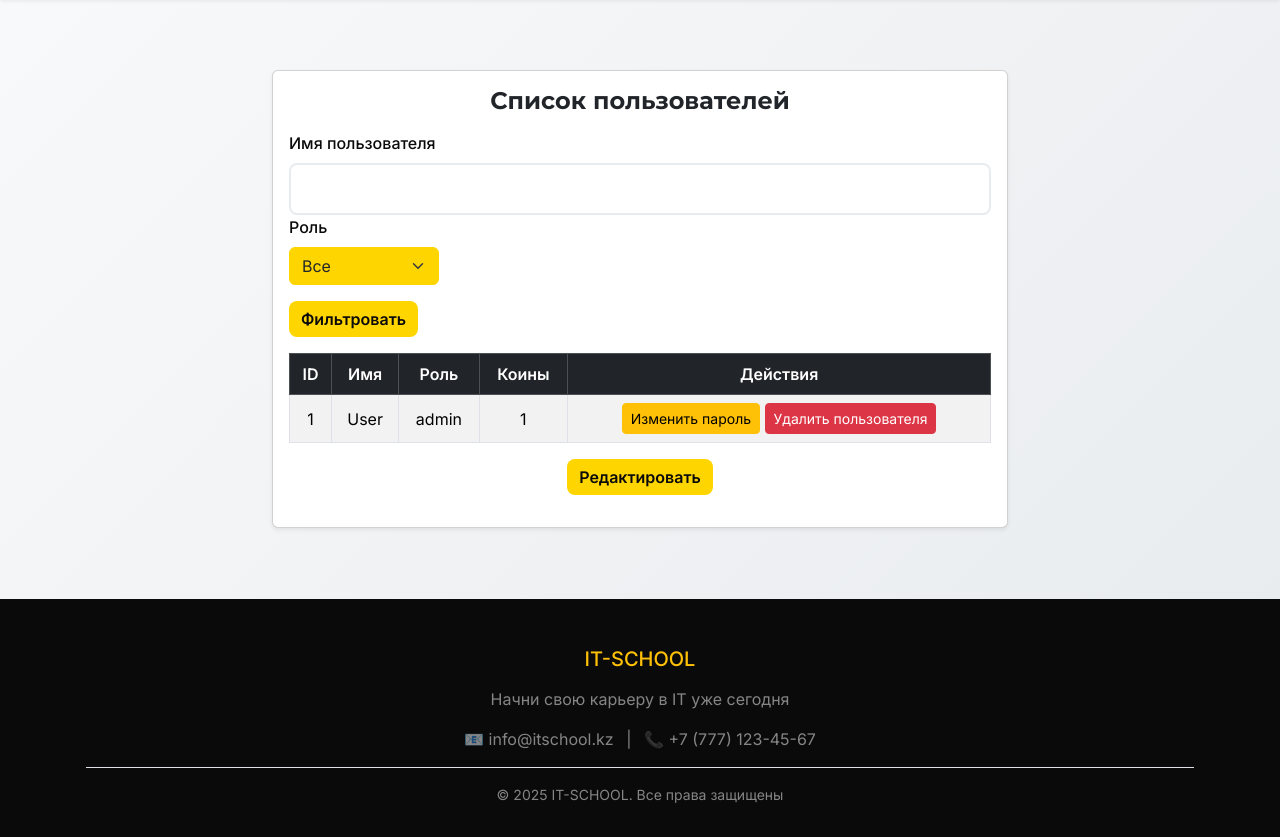
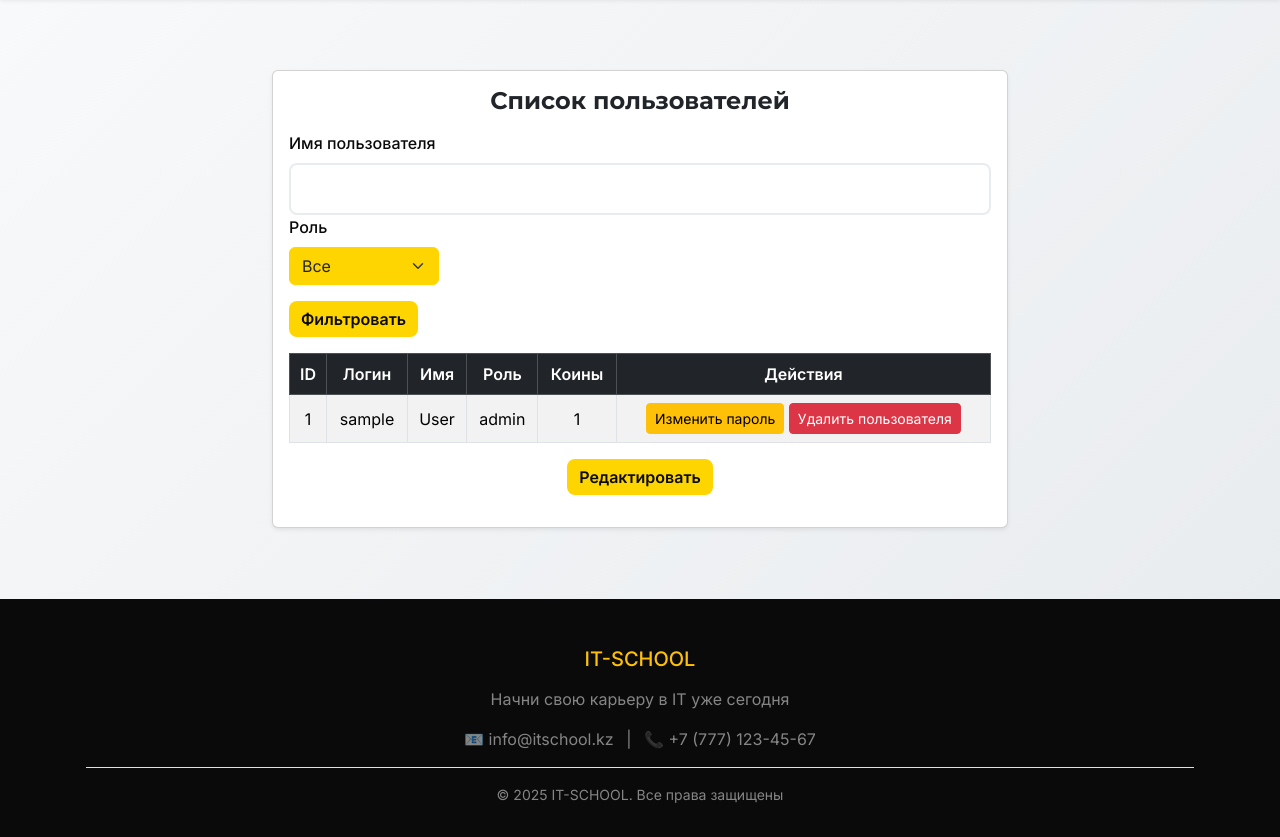
Before and after one commit to AresGamePlan/site-itschool, a Flask app: page /admin/userList in a window 1280 px wide. Shown: the part 81-918 px from the top of the page. Run offline with Flask 3, Linux system fonts and the light colour scheme; a user stored in the database is signed in; tables that the repository leaves empty hold one stand-in row (values such as "Sample post"); parts of the project's set-up code (start-up, migrations or seed data) failed here and were passed over.

Commit message:
Small hot fix

```diff
--- a/templates/admin/userList.html
+++ b/templates/admin/userList.html
@@ -28,6 +28,7 @@
                                 <thead class="table-dark">
                                     <tr>
                                         <th scope="col">ID</th>
+                                        <th scope="col">Логин</th>
                                         <th scope="col">Имя</th>
                                         <th scope="col">Роль</th>
                                         <th scope="col">Коины</th>
@@ -38,6 +39,7 @@
                                     {% for user in data["user_list"]%}
                                     <tr>
                                         <td>{{user.id}}</td>
+                                        <td>{{user.username}}</td>
                                         <td>{{user.fullname}}</td>
                                         <td>{{user.role}}</td>
                                         <td>{{user.coins}}</td>
--- a/templates/teacher/studentList.html
+++ b/templates/teacher/studentList.html
@@ -15,6 +15,7 @@
                                 <thead class="table-dark">
                                     <tr>
                                         <th scope="col">ID</th>
+
                                         <th scope="col">Имя ученика</th>
                                         <th scope="col">Коины</th>
                                         <th scope="col">Действие</th>
```
